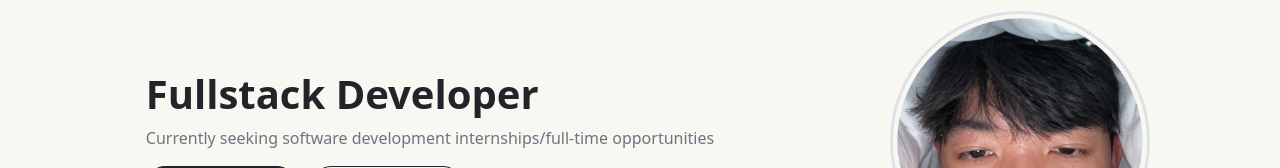
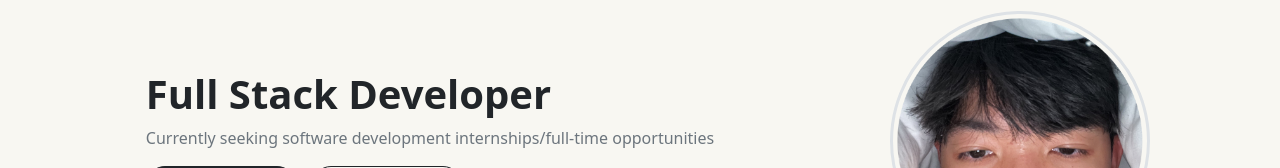
Before and after one commit to 43110JOSHUA/EPortfolio, a React (Vite) app: page / in a window 1280 px wide. Shown: the part 147-315 px from the top of the page. Built offline with nearby package versions, Linux system fonts and the light colour scheme; no server answers.

Commit message:
Updated profile

```diff
--- a/src/components/Profile.tsx
+++ b/src/components/Profile.tsx
@@ -7,7 +7,7 @@ const Profile = () => {
       style={{ columnGap: "10rem" }}
     >
       <div className="text-center text-lg-start pb-3 px-3">
-        <h1 className="fw-bold">Fullstack Developer</h1>
+        <h1 className="fw-bold">Full Stack Developer</h1>
         <p className="text-secondary">
           Currently seeking software development internships/full-time
           opportunities
```
